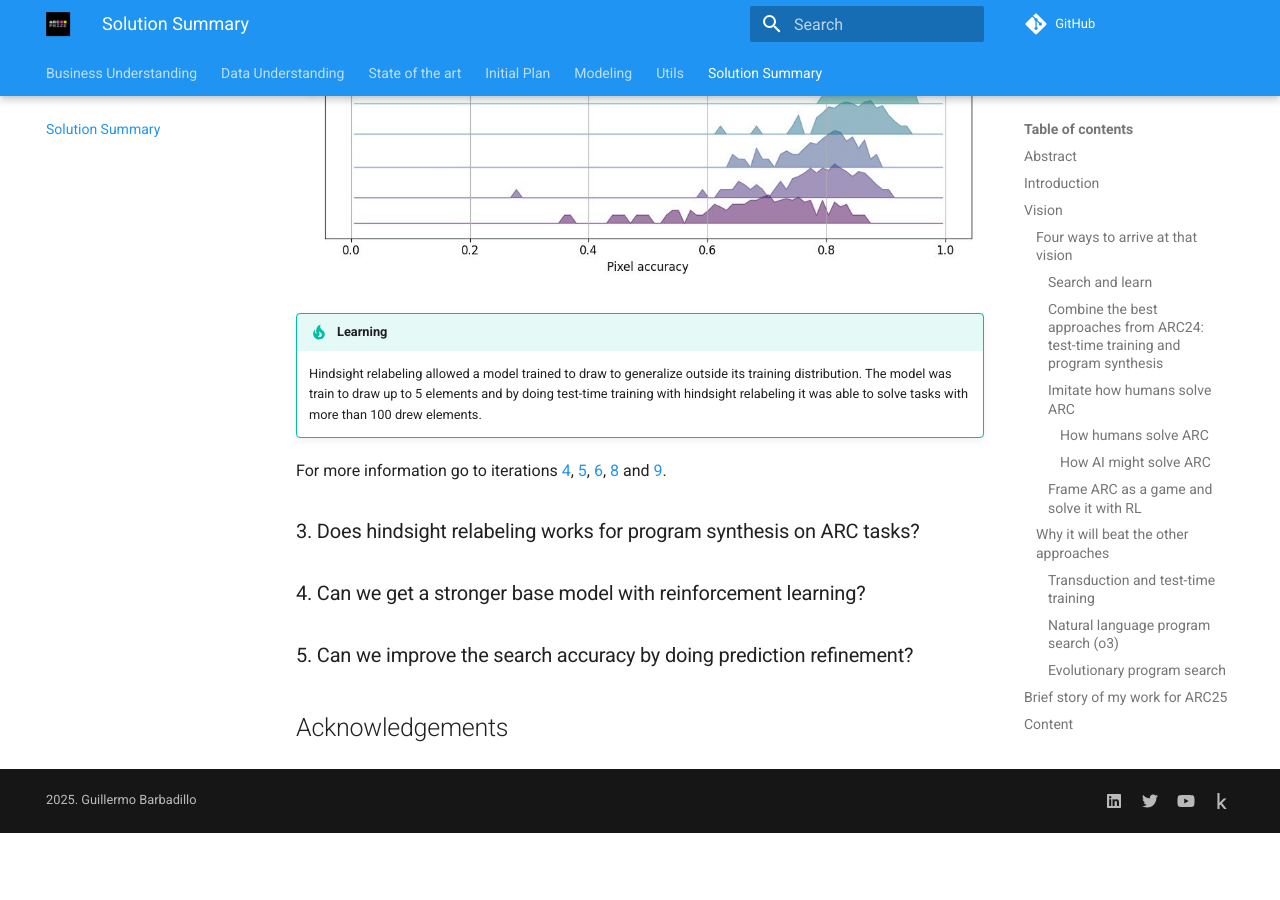
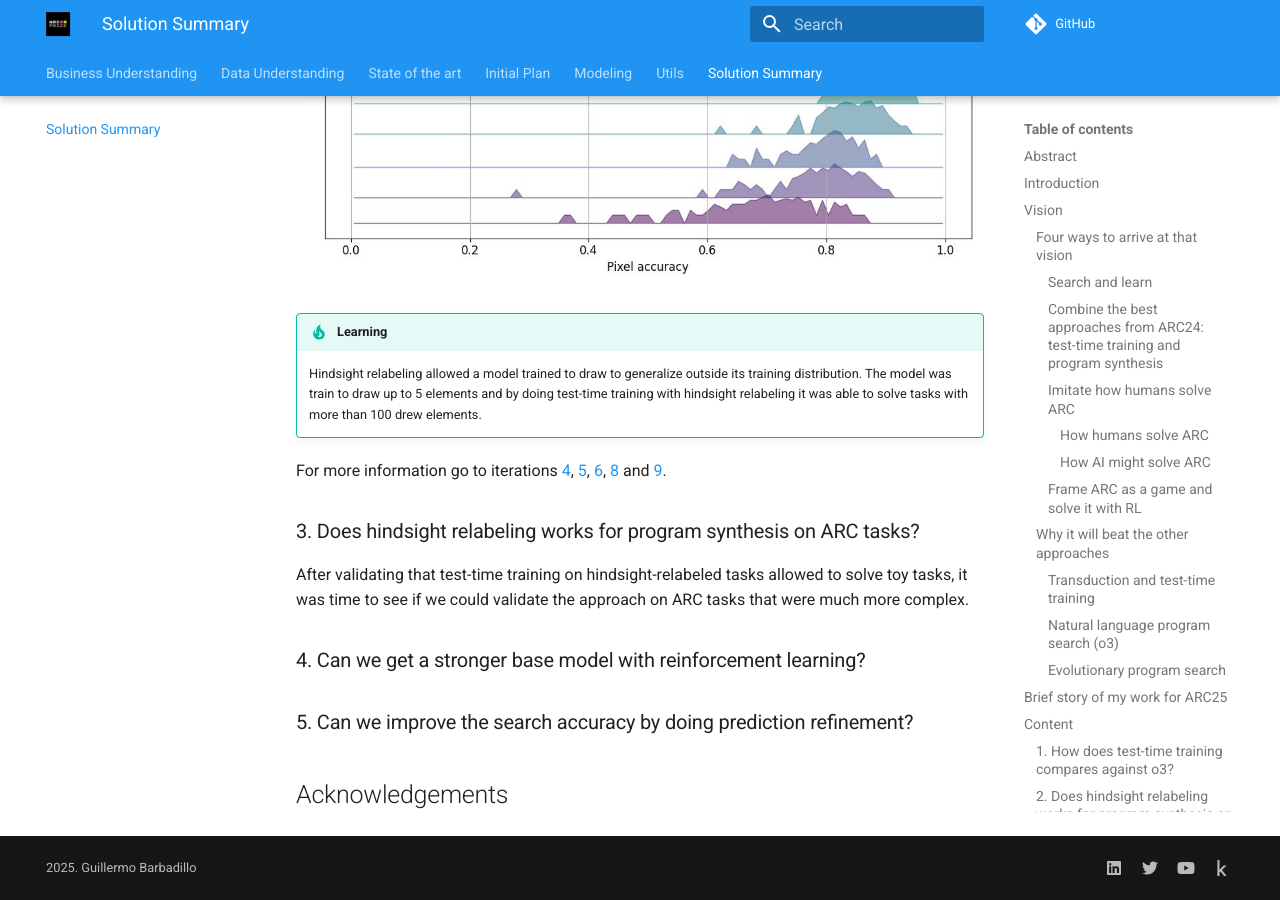
Before and after one commit to ironbar/arc25, an MkDocs documentation site: the page built from docs/05_Solution_Summary.md, in a window 1280 px wide and 900 px high, scrolled down 9746 px. Built offline with MkDocs 1.6.1 and Material for MkDocs 9.7.7, drawn with Linux system fonts in a browser that asks for light colours; comment, search, counter and statistics services are not loaded; before the commit the page ends 10579 px from its top, so only the background shows below that.

Commit message:
more documentation

```diff
--- a/docs/05_Solution_Summary.md
+++ b/docs/05_Solution_Summary.md
@@ -275,6 +275,8 @@ For more information go to iterations [4](modeling/Iteration_04_first_steps_with
 
 ### 3. Does hindsight relabeling works for program synthesis on ARC tasks?
 
+After validating that test-time training on hindsight-relabeled tasks allowed to solve toy tasks, it was time to see if we could validate the approach on ARC tasks that were much more complex.
+
 ### 4. Can we get a stronger base model with reinforcement learning?
 
 ### 5. Can we improve the search accuracy by doing prediction refinement?
```
